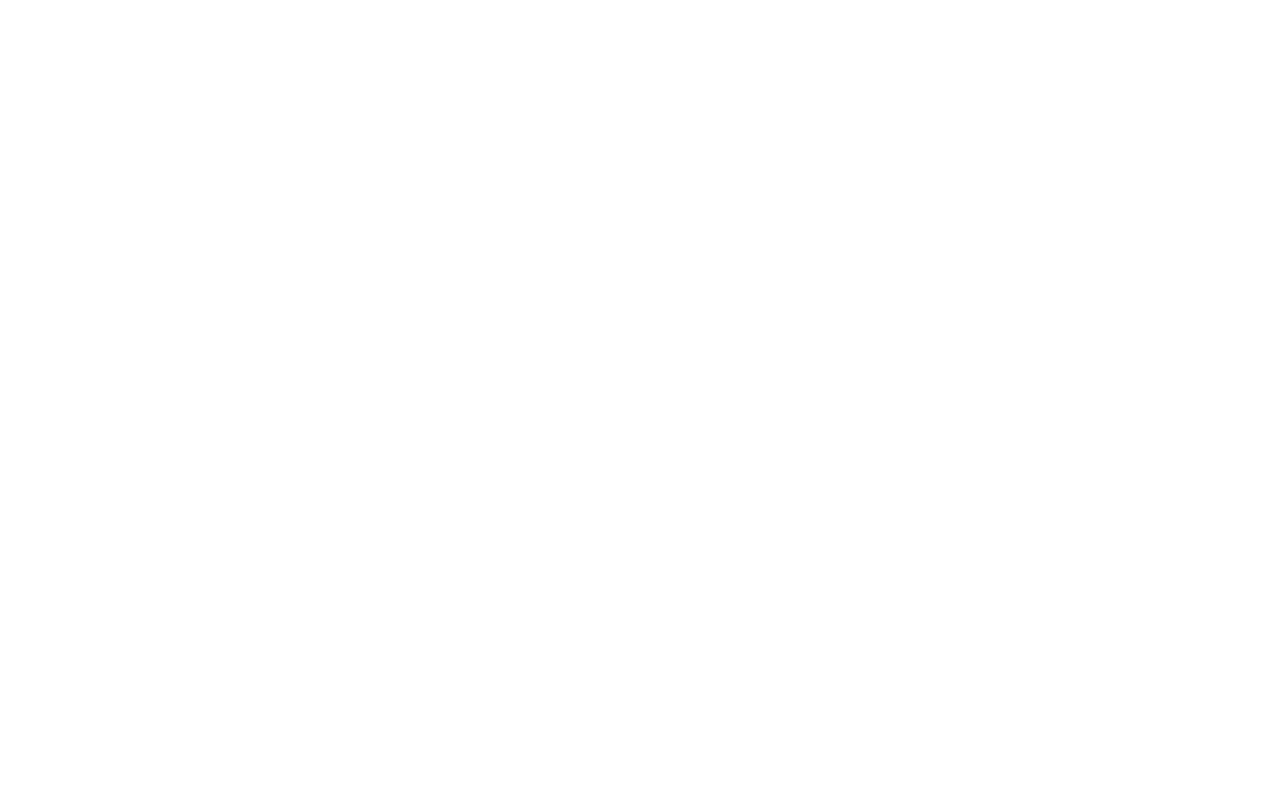
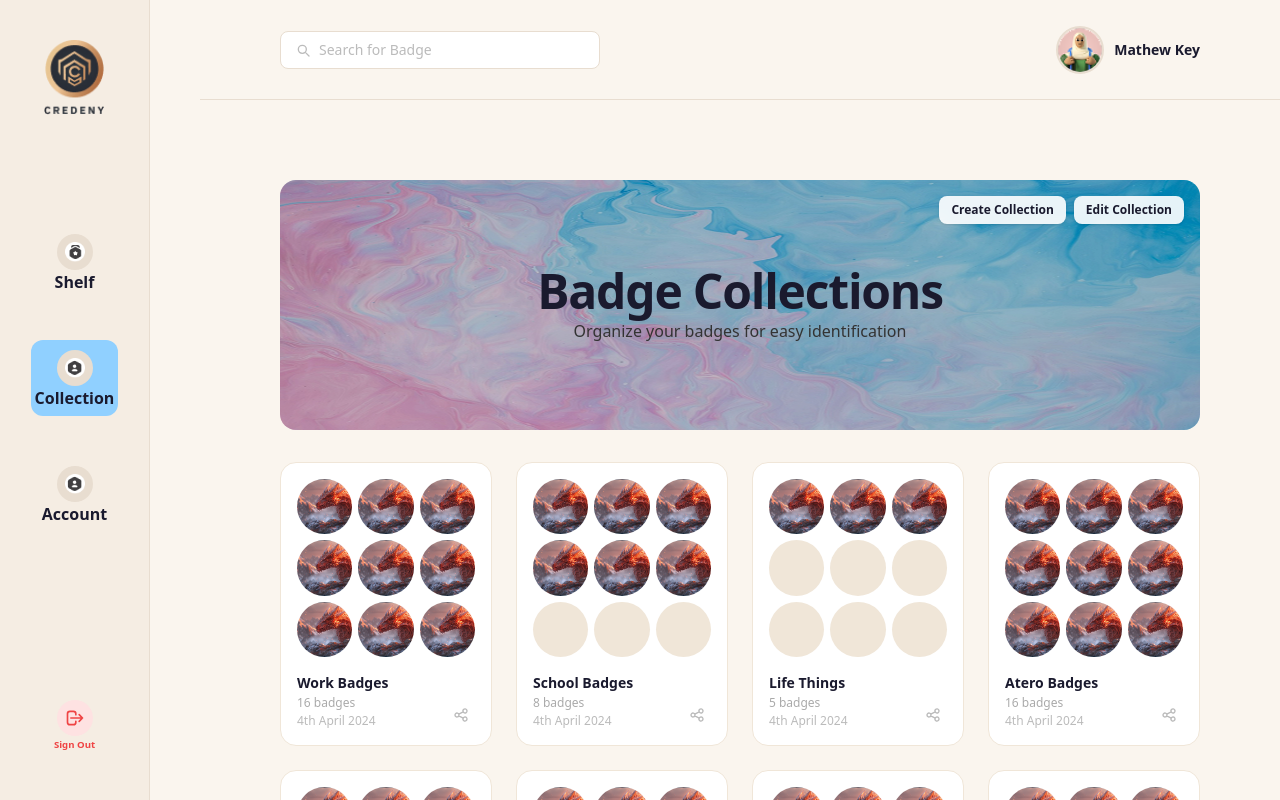
Before and after one commit to Ukoeka/credeny, a Nuxt app: page /user/dashboard/collections in a window 1280 px wide. Before the commit this address had no page. Shown: the top 800 px of the page. Built offline with nearby package versions, Linux system fonts and the light colour scheme.

Commit message:
collection

```diff
--- a/app/layouts/dashboard.vue
+++ b/app/layouts/dashboard.vue
@@ -96,6 +96,7 @@
 
 const navItems = [
   { label: 'Shelf',      href: '/user/dashboard/shelf',      icon: shelfIcon,      iconBg: 'bg-[#e8ddd0]' },
+    { label: 'Collection',    href: '/user/dashboard/collections',    icon: accountIcon,    iconBg: 'bg-[#e8ddd0]' },
     { label: 'Account',    href: '/dashboard/account',    icon: accountIcon,    iconBg: 'bg-[#e8ddd0]' },
   ]
 
--- a/app/pages/user/dashboard/badge/[id].vue
+++ b/app/pages/user/dashboard/badge/[id].vue
@@ -10,7 +10,7 @@
       </svg>
     </button>
 
-    <div class="bg-white rounded-2xl border border-[#f0e6d8] p-8">
+    <div class="bg-white rounded-2xl border border-[#FFFAEE] p-8">
 
       <!-- ── Header: badge image + title + actions ── -->
       <div class="flex flex-col sm:flex-row gap-6 mb-8">
@@ -122,7 +122,7 @@
   issuedDate: '4th April 2024',
   image: '/images/randoms/badge.png',
   issuer: 'Robbert Greed Foundation',
-  issuerLogo: '@/assets/images/issuers/issuer-logo.png',
+  issuerLogo: 'images/icons/user.png',
   description: `Lorem ipsum dolor sit amet consectetur. Magnis faucibus quis facilisis mattis sit urna felis scelerisque. Ullamcorper at interdum tortor sed sem neque. Facilisi nisl sem volutpat diam ultricies ac. Duis condimentum arcu diam non velit.
 
 Vitae est eleifend molestie mi eget. Odio quis amet vel magna quis fringilla faucibus. Leo id tellus molestie id. Facilisis sit condimentum massa sapien. Scelerisque urna placerat in ipsum mi. Morbi non sit aliquet suspendisse enim. Diam nibh vitae ipsum tortor tellus in non enim. Velit tincidunt tortor aenean erat luctus quis dignissim id. In quis ultrices enim habitant nunc ultrices sed. Maecenas augue sed donec vulputate. Tristique urna egestas ornare id.`,
--- /dev/null
+++ b/app/pages/user/dashboard/collections.vue
@@ -0,0 +1,231 @@
+<template>
+  <div>
+    <!-- ── Hero Banner ── -->
+    <div class="relative w-full rounded-2xl overflow-hidden mb-8 h-[250px] flex items-center justify-center">
+      <img
+        src="@/assets/images/backgrounds/dashboard-banner.png"
+        alt=""
+        class="absolute inset-0 w-full h-full object-cover"
+      />
+      <div class="absolute inset-0 bg-black/20"></div>
+
+      <!-- Banner action buttons top-right -->
+      <div class="absolute top-4 right-4 z-20 flex items-center gap-2">
+        <button
+          @click="showCreateModal = true"
+          class="text-xs font-semibold text-[#1a1a2e] bg-white/90 hover:bg-white px-3 py-1.5 rounded-lg shadow transition-all duration-200 backdrop-blur-sm"
+        >
+          Create Collection
+        </button>
+        <button
+          @click="showEditModal = true"
+          class="text-xs font-semibold text-[#1a1a2e] bg-white/90 hover:bg-white px-3 py-1.5 rounded-lg shadow transition-all duration-200 backdrop-blur-sm"
+        >
+          Edit Collection
+        </button>
+      </div>
+
+      <div class="relative z-10 text-center">
+        <h1 class="text-4xl lg:text-5xl font-extrabold text-[#1a1a2e] tracking-tight">Badge Collections</h1>
+        <p class=" text-[#333] mt-1">Organize your badges for easy identification</p>
+      </div>
+    </div>
+
+    <!-- ── EMPTY STATE ── -->
+    <div v-if="collections.length === 0" class="flex flex-col items-center justify-center px-20 py-24">
+      <img
+        src="@/assets/images/randoms/web.png"
+        alt="No collections"
+        class="w-52 h-52 object-contain opacity-60 mb-6"
+      />
+      <p class="text-lg font-semibold text-[#c8b89a]">No Collections Yet</p>
+    </div>
+
+    <!-- ── POPULATED STATE ── -->
+    <div v-else class="grid grid-cols-2 sm:grid-cols-3 lg:grid-cols-4 gap-6">
+      <NuxtLink
+        v-for="collection in collections"
+        :key="collection.id"
+        :to="`/user/dashboard/collection/${collection.id}`"
+        class="bg-white rounded-2xl p-4 border border-[#f0e6d8] hover:shadow-md hover:-translate-y-0.5 transition-all duration-200 cursor-pointer group block"
+      >
+        <!-- 3x3 badge thumbnail grid -->
+        <div class="grid grid-cols-3 gap-1.5 mb-4">
+          <template v-for="n in 9" :key="n">
+            <!-- Filled slot -->
+            <img
+              v-if="collection.badges[n - 1]"
+              :src="collection.badges[n - 1].image"
+              :alt="collection.badges[n - 1].title"
+              class="w-full aspect-square rounded-full object-cover"
+            />
+            <!-- Empty slot -->
+            <div
+              v-else
+              class="w-full aspect-square rounded-full bg-[#f0e6d8]"
+            ></div>
+          </template>
+        </div>
+
+        <!-- Collection info -->
+        <div class="flex items-end justify-between gap-2">
+          <div class="min-w-0">
+            <h3 class="font-bold text-sm text-[#1a1a2e] truncate group-hover:text-[#c8873a] transition-colors duration-200">
+              {{ collection.name }}
+            </h3>
+            <p class="text-xs text-[#aaa] mt-0.5">{{ collection.badgeCount }} badges</p>
+            <p class="text-xs text-[#bbb] mt-0.5">{{ collection.date }}</p>
+          </div>
+
+          <!-- Share icon -->
+          <button
+            class="flex-shrink-0 w-7 h-7 flex items-center justify-center rounded-md hover:bg-[#f0e6d8] transition-colors duration-200"
+            @click.prevent="shareCollection(collection.id)"
+          >
+            <svg class="w-4 h-4 text-[#bbb] hover:text-[#c8873a] transition-colors duration-200" fill="none" viewBox="0 0 24 24" stroke="currentColor" stroke-width="2">
+              <path stroke-linecap="round" stroke-linejoin="round" d="M8.684 13.342C8.886 12.938 9 12.482 9 12c0-.482-.114-.938-.316-1.342m0 2.684a3 3 0 110-2.684m0 2.684l6.632 3.316m-6.632-6l6.632-3.316m0 0a3 3 0 105.367-2.684 3 3 0 00-5.367 2.684zm0 9.316a3 3 0 105.368 2.684 3 3 0 00-5.368-2.684z"/>
+            </svg>
+          </button>
+        </div>
+      </NuxtLink>
+    </div>
+
+    <!-- ── Create Collection Modal ── -->
+    <Teleport to="body">
+      <div
+        v-if="showCreateModal"
+        class="fixed inset-0 z-50 flex items-center justify-center px-4"
+        @click.self="showCreateModal = false"
+      >
+        <div class="absolute inset-0 bg-black/40 backdrop-blur-sm"></div>
+        <div class="relative bg-[#f5ede3] rounded-2xl shadow-2xl w-full max-w-md px-8 py-8 z-10">
+          <h2 class="text-lg font-extrabold text-[#1a1a2e] mb-6 tracking-tight">Create Collection</h2>
+
+          <div class="space-y-4">
+            <div class="flex flex-col gap-1.5">
+              <label class="text-xs font-semibold text-[#1a1a2e]">Collection Name</label>
+              <input
+                v-model="newCollection.name"
+                type="text"
+                placeholder="e.g. Work Badges"
+                class="w-full bg-white border border-[#e0d5c8] rounded-lg px-3.5 py-3 text-sm text-[#333] placeholder-[#bbb] focus:outline-none focus:border-[#c8873a] transition-colors duration-200"
+              />
+            </div>
+            <div class="flex flex-col gap-1.5">
+              <label class="text-xs font-semibold text-[#1a1a2e]">Description <span class="text-[#aaa] font-normal">(optional)</span></label>
+              <textarea
+                v-model="newCollection.description"
+                placeholder="What is this collection about?"
+                rows="3"
+                class="w-full bg-white border border-[#e0d5c8] rounded-lg px-3.5 py-3 text-sm text-[#333] placeholder-[#bbb] focus:outline-none focus:border-[#c8873a] transition-colors duration-200 resize-none"
+              ></textarea>
+            </div>
+          </div>
+
+          <div class="flex gap-3 mt-6">
+            <button
+              @click="showCreateModal = false"
+              class="flex-1 text-sm font-semibold text-[#1a1a2e] py-3 rounded-xl border border-[#1a1a2e]/20 hover:bg-[#1a1a2e]/5 transition-all duration-200"
+            >
+              Cancel
+            </button>
+            <button
+              @click="handleCreateCollection"
+              class="flex-1 text-sm font-bold text-white bg-[#1a1a2e] hover:bg-[#2d2d4e] py-3 rounded-xl transition-all duration-200 hover:-translate-y-px"
+            >
+              Create
+            </button>
+          </div>
+        </div>
+      </div>
+    </Teleport>
+
+  </div>
+</template>
+
+<script setup>
+definePageMeta({ layout: 'dashboard' })
+
+const showCreateModal = ref(false)
+const showEditModal = ref(false)
+
+const newCollection = ref({
+  name: '',
+  description: '',
+})
+
+// Replace with real API data
+const collections = ref([
+  {
+    id: 1,
+    name: 'Work Badges',
+    badgeCount: 16,
+    date: '4th April 2024',
+    badges: Array(9).fill({ image: '/images/randoms/badge.png', title: 'Badge' }),
+  },
+  {
+    id: 2,
+    name: 'School Badges',
+    badgeCount: 8,
+    date: '4th April 2024',
+    badges: Array(6).fill({ image: '/images/randoms/badge.png', title: 'Badge' }),
+  },
+  {
+    id: 3,
+    name: 'Life Things',
+    badgeCount: 5,
+    date: '4th April 2024',
+    badges: Array(3).fill({ image: '/images/randoms/badge.png', title: 'Badge' }),
+  },
+  {
+    id: 4,
+    name: 'Atero Badges',
+    badgeCount: 16,
+    date: '4th April 2024',
+    badges: Array(9).fill({ image: '/images/randoms/badge.png', title: 'Badge' }),
+  },
+  {
+    id: 5,
+    name: 'Achievements',
+    badgeCount: 16,
+    date: '4th April 2024',
+    badges: Array(9).fill({ image: '/images/randoms/badge.png', title: 'Badge' }),
+  },
+  {
+    id: 6,
+    name: "Favour's",
+    badgeCount: 16,
+    date: '4th April 2024',
+    badges: Array(9).fill({ image: '/images/randoms/badge.png', title: 'Badge' }),
+  },
+  {
+    id: 7,
+    name: 'Credeny Private',
+    badgeCount: 16,
+    date: '4th April 2024',
+    badges: Array(9).fill({ image: '/images/randoms/badge.png', title: 'Badge' }),
+  },
+  {
+    id: 8,
+    name: 'Merits',
+    badgeCount: 16,
+    date: '4th April 2024',
+    badges: Array(9).fill({ image: '/images/randoms/badge.png', title: 'Badge' }),
+  },
+])
+
+const shareCollection = (id) => {
+  // Add share logic here
+  console.log('Share collection:', id)
+}
+
+const handleCreateCollection = () => {
+  if (!newCollection.value.name) return
+  // Add your create collection API call here
+  console.log('Creating collection:', newCollection.value)
+  newCollection.value = { name: '', description: '' }
+  showCreateModal.value = false
+}
+
+useHead({ title: 'Badge Collections — Credeny' })
+</script>
```
